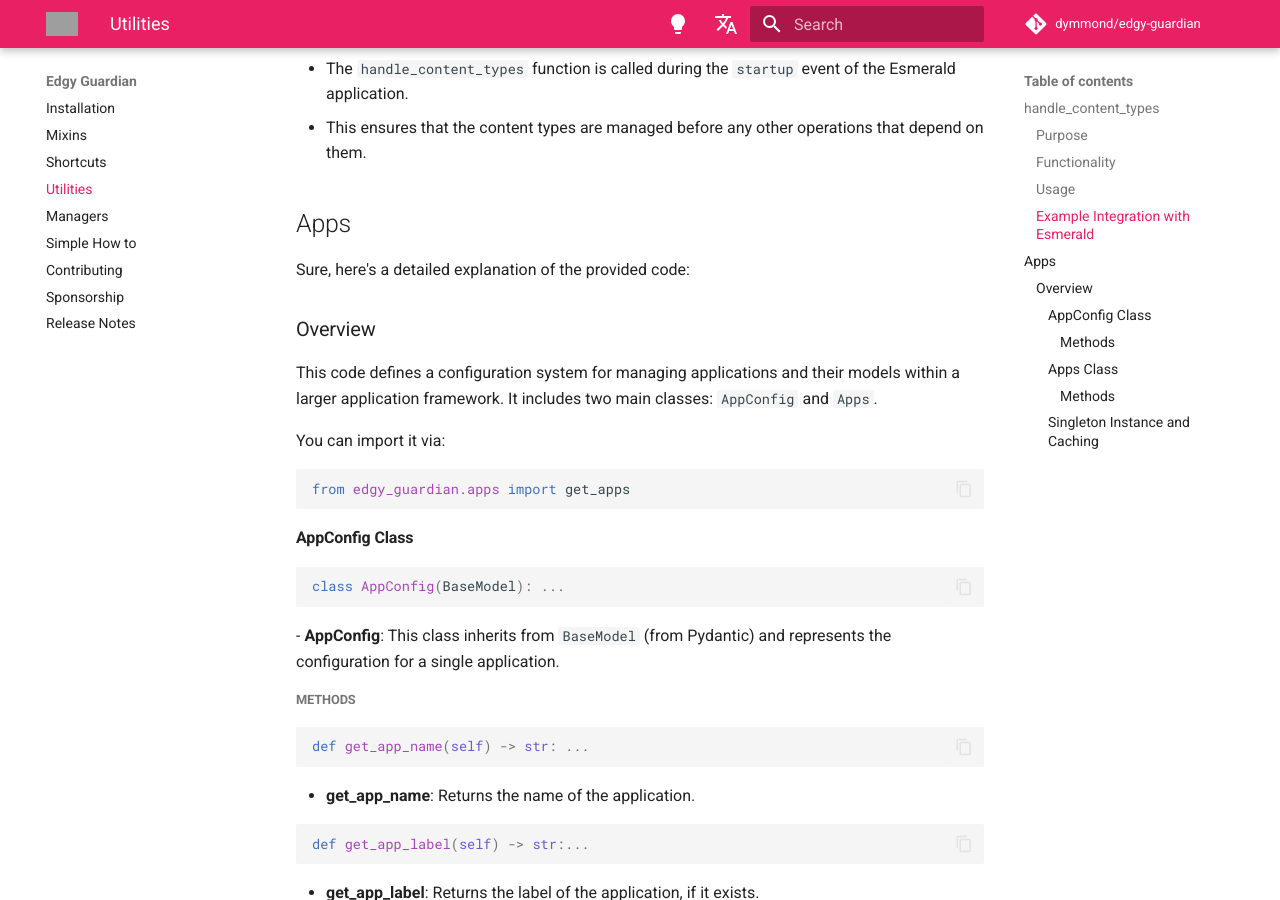
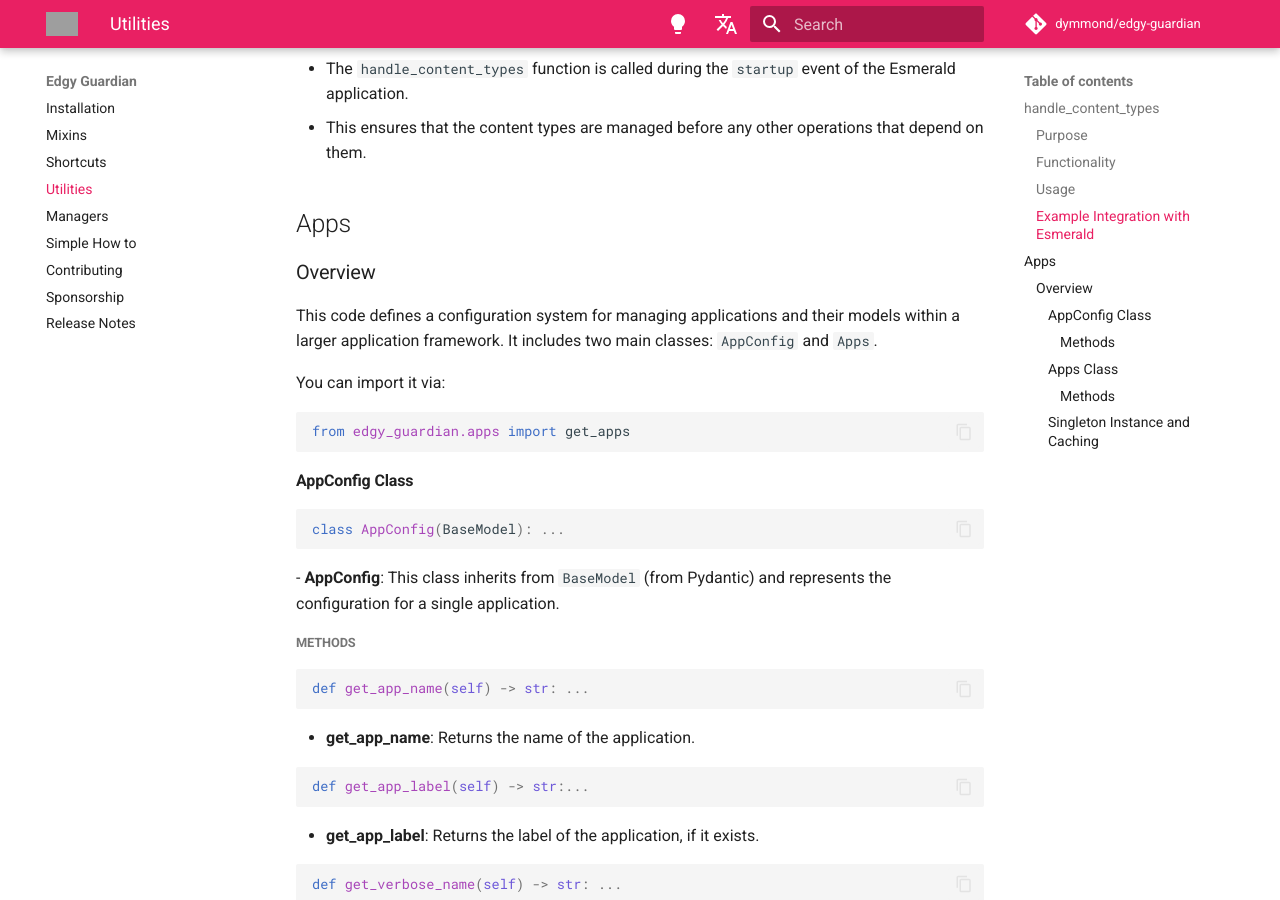
Before and after one commit to dymmond/edgy-guardian, an MkDocs documentation site: the page built from docs/utils.md, in a window 1280 px wide and 900 px high, scrolled down 2636 px. Built offline with MkDocs 1.6.1 and Material for MkDocs 9.7.7, drawn with Linux system fonts in a browser that asks for light colours; comment, search, counter and statistics services are not loaded; grey boxes are pictures that could not be loaded.

Commit message:
Update utils.md

```diff
--- a/docs/utils.md
+++ b/docs/utils.md
@@ -111,8 +111,6 @@ In this example:
 
 ## Apps
 
-Sure, here's a detailed explanation of the provided code:
-
 ### Overview
 
 This code defines a configuration system for managing applications and their models within a larger application framework. It includes two main classes: `AppConfig` and `Apps`.
```
